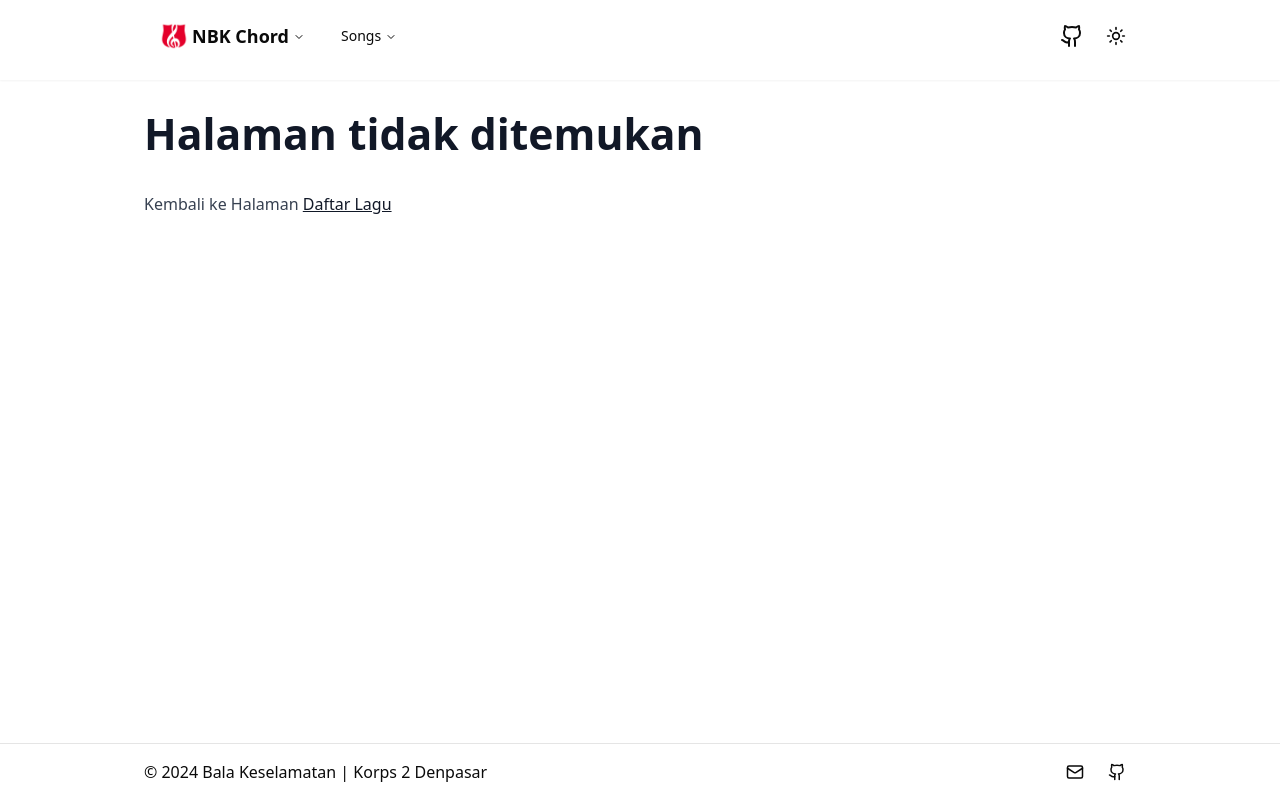
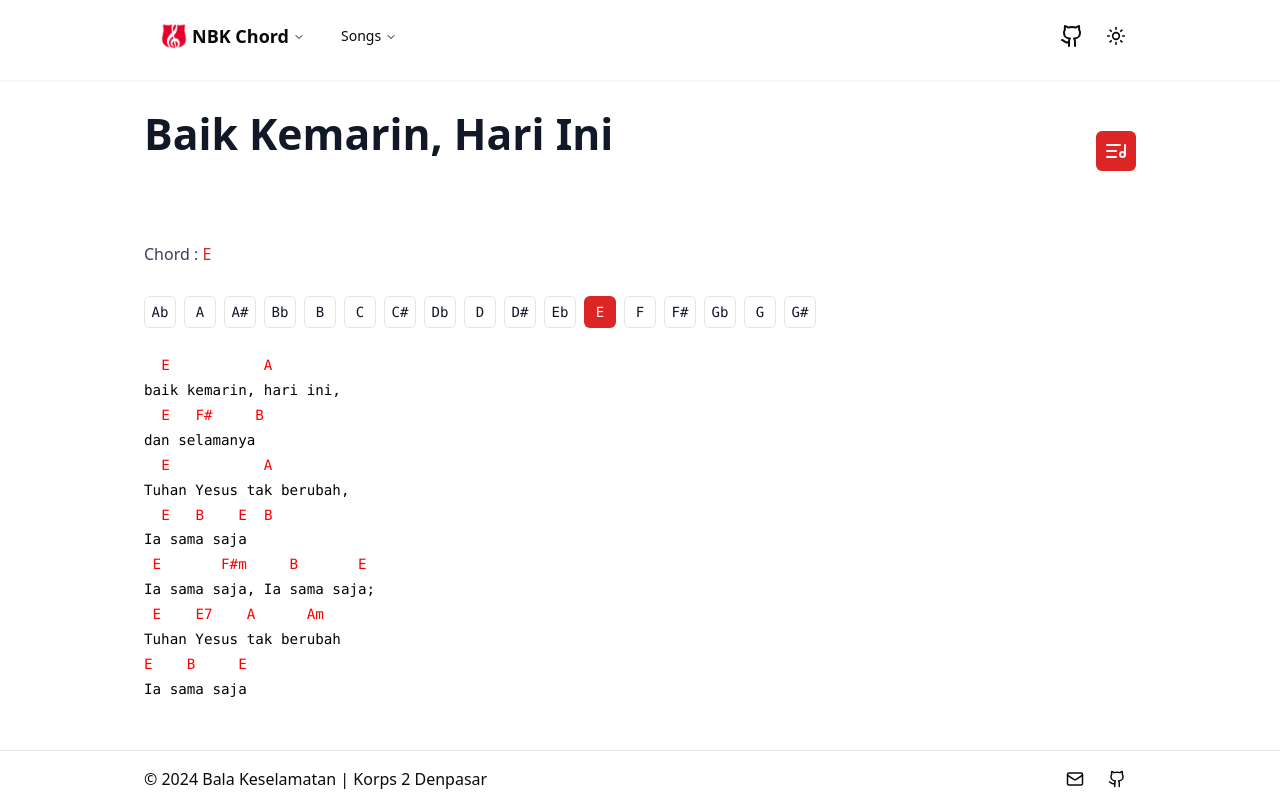
Before and after one commit to bagussuandana/nbk-chord, a Next.js app: page /chorus/baik-kemarin-hari-ini in a window 1280 px wide. Before the commit this address had no page. Built offline with nearby package versions, Linux system fonts and the light colour scheme.

Commit message:
baik kemarin, hari ini

```diff
--- /dev/null
+++ b/app/chorus/baik-kemarin-hari-ini/page.tsx
@@ -0,0 +1,41 @@
+import appConfig from '@/app.config';
+import SongHeader from '@/components/song-header';
+import SongWrapper from '@/components/song-wrapper';
+import TransposerWrapper from '@/components/transposer-wrapper';
+import Transposer from '@/lib/transposer';
+import { Metadata } from 'next';
+
+const chorusID = 'baik-kemarin-hari-ini';
+export const metadata: Metadata = {
+  title: appConfig.choruses.find((s: any) => s.id === chorusID).title,
+  description: appConfig.choruses.find((s: any) => s.id === chorusID)
+    .description,
+};
+export default function BaikKemarinHariIni() {
+  const { choruses } = appConfig;
+  const chorus = choruses.find((s: any) => s.id === chorusID);
+  const chorusText = `
+  E           A
+baik kemarin, hari ini,
+  E   F#     B
+dan selamanya
+  E           A
+Tuhan Yesus tak berubah,
+  E   B    E  B
+Ia sama saja
+ E       F#m     B       E
+Ia sama saja, Ia sama saja;
+ E    E7    A      Am
+Tuhan Yesus tak berubah
+E    B     E
+Ia sama saja
+`;
+  return (
+    <SongWrapper isChorus>
+      <SongHeader song={chorus} isChorus />
+      <TransposerWrapper>
+        <Transposer initialKey={chorus.chord as string} songText={chorusText} />
+      </TransposerWrapper>
+    </SongWrapper>
+  );
+}
--- a/choruses/chorus-1-50.ts
+++ b/choruses/chorus-1-50.ts
@@ -7,6 +7,11 @@ const chorus_1_50: Chorus[] = [
     title: 'Cinta Yesus Heran',
     chord: 'E',
   },
+  {
+    id: 'baik-kemarin-hari-ini',
+    title: 'Baik Kemarin, Hari Ini',
+    chord: 'E',
+  },
 ];
 
 export default chorus_1_50;
```
